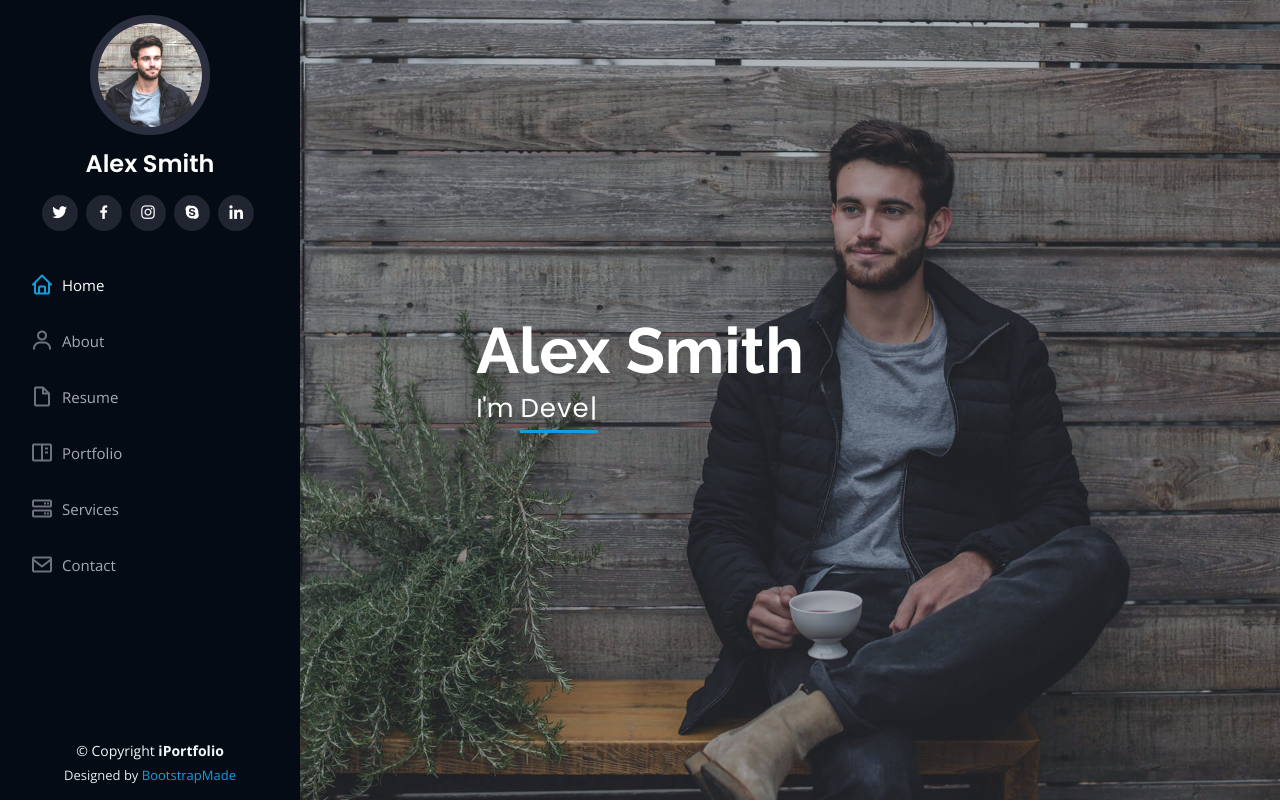
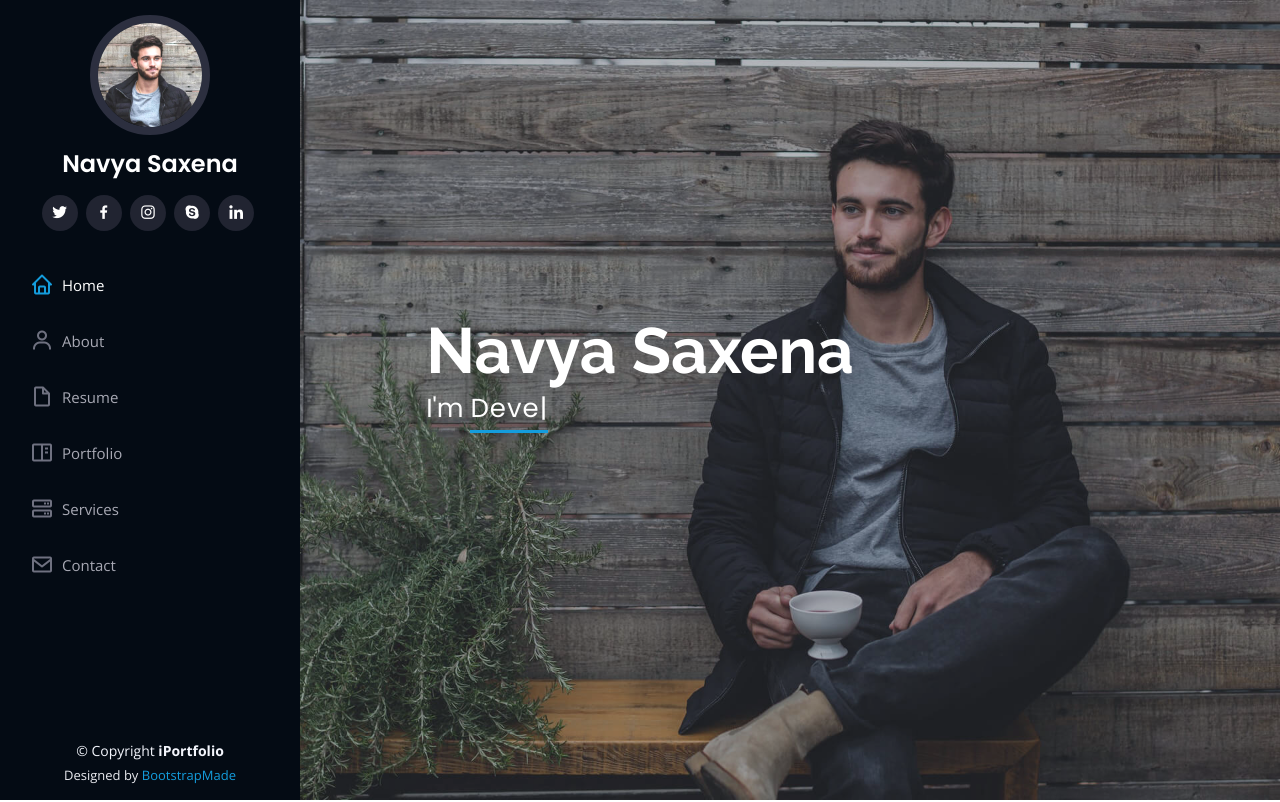
Before and after one commit to Navya123456789-hash/Navya123456789-hash.github.io, a plain HTML site: page index.html in a window 1280 px wide. Shown: the top 802 px of the page. Drawn offline with nearby package versions, Linux system fonts and the light colour scheme.

Commit message:
Update index.html

```diff
--- a/index.html
+++ b/index.html
@@ -47,7 +47,7 @@
 
       <div class="profile">
         <img src="assets/img/profile-img.jpg" alt="" class="img-fluid rounded-circle">
-        <h1 class="text-light"><a href="index.html">Alex Smith</a></h1>
+        <h1 class="text-light"><a href="index.html">Navya Saxena</a></h1>
         <div class="social-links mt-3 text-center">
           <a href="#" class="twitter"><i class="bx bxl-twitter"></i></a>
           <a href="#" class="facebook"><i class="bx bxl-facebook"></i></a>
@@ -73,7 +73,7 @@
   <!-- ======= Hero Section ======= -->
   <section id="hero" class="d-flex flex-column justify-content-center align-items-center">
     <div class="hero-container" data-aos="fade-in">
-      <h1>Alex Smith</h1>
+      <h1>Navya Saxena</h1>
       <p>I'm <span class="typed" data-typed-items="Designer, Developer, Freelancer, Photographer"></span></p>
     </div>
   </section><!-- End Hero -->
@@ -254,7 +254,7 @@
           <div class="col-lg-6" data-aos="fade-up">
             <h3 class="resume-title">Sumary</h3>
             <div class="resume-item pb-0">
-              <h4>Alex Smith</h4>
+              <h4>Navya Saxena</h4>
               <p><em>Innovative and deadline-driven Graphic Designer with 3+ years of experience designing and developing user-centered digital/print marketing material from initial concept to final, polished deliverable.</em></p>
               <ul>
                 <li>Portland par 127,Orlando, FL</li>
```
